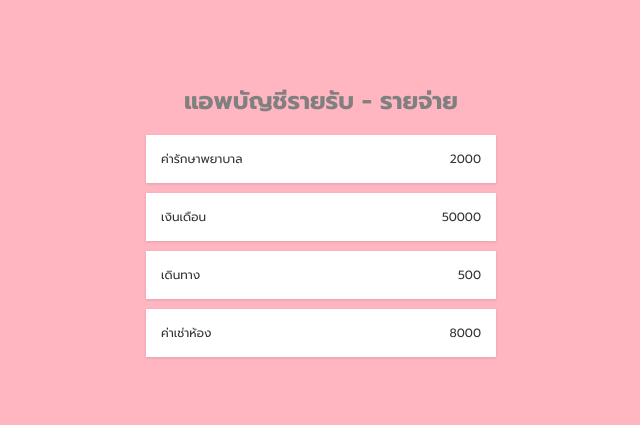
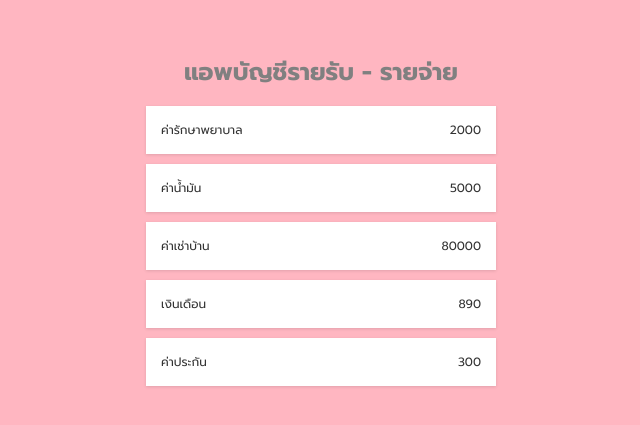
Before and after one commit to kanyawadee24/MyApplication, a React (Vite) app: page / in a window 1280 px wide. Shown: the part 175-600 px from the top of the page, without its empty margins (319-959 px from the left). Built offline with nearby package versions, Linux system fonts and the light colour scheme.

Commit message:
array and props

```diff
--- a/src/components/Item.jsx
+++ b/src/components/Item.jsx
@@ -1,8 +1,9 @@
 const Item = (props) => {
+  const {title,amount} = props
   return (
     <li>
-      {props.title}
-      <span>{props.amount}</span>
+      {title}
+      <span>{amount}</span>
     </li>
   );
 };
--- a/src/components/Transaction.jsx
+++ b/src/components/Transaction.jsx
@@ -1,12 +1,19 @@
 import Item from "./Item";
 import "./Transaction.css";
+
 const Transaction = () => {
+  const data = [
+    { title: "ค่ารักษาพยาบาล", amount: "2000" },
+    { title: "ค่าน้ำมัน", amount: "5000" },
+    { title: "ค่าเช่าบ้าน", amount: "80000" },
+    { title: "เงินเดือน", amount: "890" },
+    { title: "ค่าประกัน", amount: "300" },
+  ];
   return (
     <ul className="item-list">
-      <Item title="ค่ารักษาพยาบาล" amount="2000"/>
-      <Item title="เงินเดือน" amount="50000"/>
-      <Item title="เดินทาง" amount="500"/>
-      <Item title="ค่าเช่าห้อง" amount="8000"/>
+      {data.map((element) => {
+        return <Item title={element.title} amount={element.amount} />
+      })}
     </ul>
   );
 };
```
